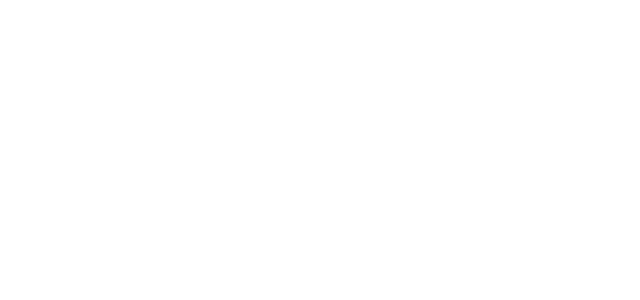
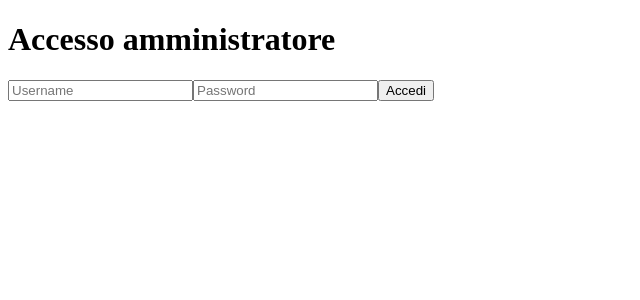
Before and after one commit to ikaiser/fighthouse, a Vue app in the folder web/: page /admin/login in a window 1280 px wide. Before the commit this address had no page. Shown: the top 300 px of the page, without its empty margins (0-640 px from the left). Built offline with nearby package versions, Linux system fonts and the light colour scheme.

Commit message:
Add admin login view, auth store and router guard

```diff
--- a/web/src/router/index.js
+++ b/web/src/router/index.js
@@ -1,8 +1,20 @@
 import { createRouter, createWebHistory } from 'vue-router'
+import { useAuthStore } from '../stores/auth'
+import LoginView from '../views/admin/LoginView.vue'
 
-const routes = []
+const routes = [
+  { path: '/admin/login', component: LoginView },
+  { path: '/admin', redirect: '/admin/users' },
+]
 
 export const router = createRouter({
   history: createWebHistory(),
   routes,
 })
+
+router.beforeEach((to) => {
+  const auth = useAuthStore()
+  if (to.path.startsWith('/admin') && to.path !== '/admin/login' && !auth.isAuthenticated) {
+    return '/admin/login'
+  }
+})
--- /dev/null
+++ b/web/src/stores/auth.js
@@ -0,0 +1,18 @@
+import { defineStore } from 'pinia'
+import { apiClient } from '../api/client'
+
+export const useAuthStore = defineStore('auth', {
+  state: () => ({
+    isAuthenticated: false,
+  }),
+  actions: {
+    async login(username, password) {
+      await apiClient.post('/admin/login', { username, password })
+      this.isAuthenticated = true
+    },
+    async logout() {
+      await apiClient.post('/admin/logout')
+      this.isAuthenticated = false
+    },
+  },
+})
--- /dev/null
+++ b/web/src/views/admin/LoginView.vue
@@ -0,0 +1,37 @@
+<template>
+  <div class="login">
+    <h1>Accesso amministratore</h1>
+    <form @submit.prevent="submit">
+      <input v-model="username" placeholder="Username" required />
+      <input v-model="password" type="password" placeholder="Password" required />
+      <button type="submit" :disabled="loading">Accedi</button>
+      <p v-if="error" class="error">{{ error }}</p>
+    </form>
+  </div>
+</template>
+
+<script setup>
+import { ref } from 'vue'
+import { useRouter } from 'vue-router'
+import { useAuthStore } from '../../stores/auth'
+
+const username = ref('')
+const password = ref('')
+const loading = ref(false)
+const error = ref('')
+const auth = useAuthStore()
+const router = useRouter()
+
+async function submit() {
+  loading.value = true
+  error.value = ''
+  try {
+    await auth.login(username.value, password.value)
+    router.push('/admin/users')
+  } catch (e) {
+    error.value = 'Credenziali non valide'
+  } finally {
+    loading.value = false
+  }
+}
+</script>
```
